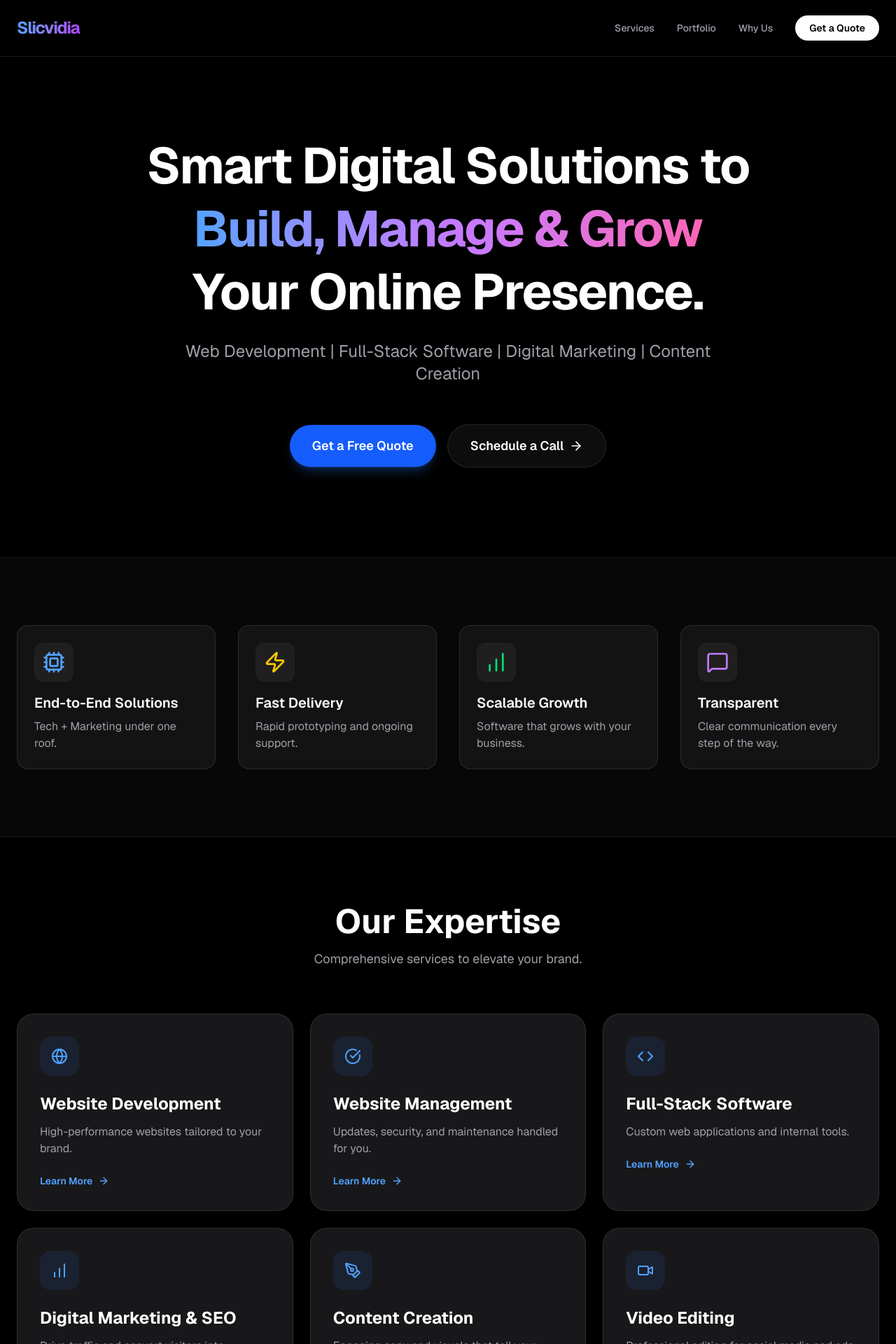
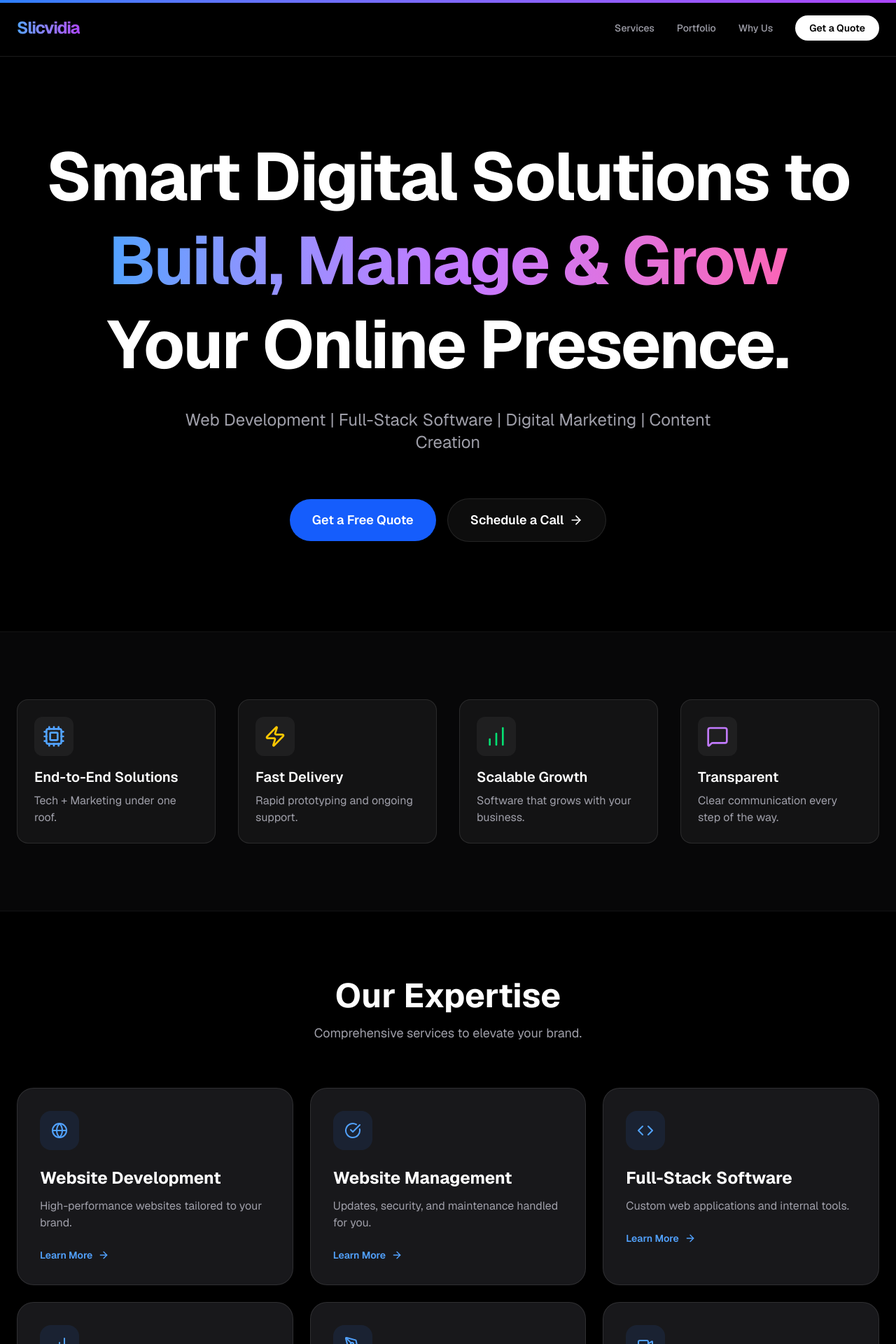
Before and after one commit to Mateen7c7/slicvidia, a Next.js app: page / in a window 1280 px wide. Shown: the top 1920 px of the page at 70% size. Built offline with nearby package versions, Linux system fonts and the light colour scheme.

Commit message:
feat: enhance UI with advanced Framer Motion animations, including scroll progress, blob effects, and interactive element transitions.

```diff
--- a/app/page.tsx
+++ b/app/page.tsx
@@ -1,7 +1,7 @@
 "use client";
 
 import { useState } from "react";
-import { motion } from "framer-motion";
+import { motion, useScroll, useTransform, Variants } from "framer-motion";
 import {
   Code,
   BarChart,
@@ -17,46 +17,100 @@ import {
   MessageSquare,
 } from "lucide-react";
 
-const fadeInUp = {
-  initial: { opacity: 0, y: 20 },
-  animate: { opacity: 1, y: 0 },
-  transition: { duration: 0.5 },
+// Animation Variants
+const fadeIn: Variants = {
+  hidden: { opacity: 0, y: 20 },
+  visible: {
+    opacity: 1,
+    y: 0,
+    transition: { duration: 0.6, ease: "easeOut" },
+  },
 };
 
-const staggerContainer = {
-  animate: {
+const staggerContainer: Variants = {
+  hidden: { opacity: 0 },
+  visible: {
+    opacity: 1,
     transition: {
       staggerChildren: 0.1,
+      delayChildren: 0.2,
+    },
+  },
+};
+
+const heroTextVariant: Variants = {
+  hidden: { opacity: 0, y: 50, filter: "blur(10px)" },
+  visible: {
+    opacity: 1,
+    y: 0,
+    filter: "blur(0px)",
+    transition: { duration: 1, ease: [0.22, 1, 0.36, 1] },
+  },
+};
+
+const blobAnimation: Variants = {
+  animate: {
+    scale: [1, 1.1, 1],
+    rotate: [0, 10, -10, 0],
+    x: [0, 50, -50, 0],
+    y: [0, -30, 30, 0],
+    transition: {
+      duration: 20,
+      repeat: Infinity,
+      ease: "linear",
     },
   },
 };
 
 export default function Home() {
   const [isMenuOpen, setIsMenuOpen] = useState(false);
+  const { scrollYProgress } = useScroll();
+  const scaleX = useTransform(scrollYProgress, [0, 1], [0, 1]);
 
   return (
     <div className="min-h-screen bg-black text-white selection:bg-blue-500 selection:text-white font-sans overflow-x-hidden">
+      {/* Scroll Progress Bar */}
+      <motion.div
+        className="fixed top-0 left-0 right-0 h-1 bg-gradient-to-r from-blue-500 to-purple-500 origin-left z-[60]"
+        style={{ scaleX }}
+      />
+
       {/* Navigation */}
       <nav className="fixed top-0 w-full z-50 bg-black/80 backdrop-blur-md border-b border-white/10">
         <div className="max-w-7xl mx-auto px-6 h-20 flex items-center justify-between">
-          <div className="text-2xl font-bold tracking-tighter bg-gradient-to-r from-blue-400 to-purple-500 bg-clip-text text-transparent">
+          <motion.div
+            initial={{ opacity: 0, x: -20 }}
+            animate={{ opacity: 1, x: 0 }}
+            transition={{ duration: 0.5 }}
+            className="text-2xl font-bold tracking-tighter bg-gradient-to-r from-blue-400 to-purple-500 bg-clip-text text-transparent"
+          >
             Slicvidia
-          </div>
+          </motion.div>
 
           {/* Desktop Nav */}
           <div className="hidden md:flex items-center gap-8 text-sm font-medium text-zinc-400">
-            <a href="#services" className="hover:text-white transition-colors">
-              Services
-            </a>
-            <a href="#portfolio" className="hover:text-white transition-colors">
-              Portfolio
-            </a>
-            <a href="#about" className="hover:text-white transition-colors">
-              Why Us
-            </a>
-            <button className="bg-white text-black px-5 py-2 rounded-full font-semibold hover:bg-zinc-200 transition-colors">
+            {["Services", "Portfolio", "Why Us"].map((item, i) => (
+              <motion.a
+                key={item}
+                href={`#${item.toLowerCase().replace(" ", "")}`}
+                initial={{ opacity: 0, y: -10 }}
+                animate={{ opacity: 1, y: 0 }}
+                transition={{ delay: 0.1 * i, duration: 0.5 }}
+                className="hover:text-white transition-colors relative group"
+              >
+                {item}
+                <span className="absolute -bottom-1 left-0 w-0 h-0.5 bg-blue-500 transition-all group-hover:w-full" />
+              </motion.a>
+            ))}
+            <motion.button
+              initial={{ opacity: 0, scale: 0.8 }}
+              animate={{ opacity: 1, scale: 1 }}
+              whileHover={{ scale: 1.05 }}
+              whileTap={{ scale: 0.95 }}
+              className="bg-white text-black px-5 py-2 rounded-full font-semibold hover:bg-zinc-200 transition-colors"
+            >
               Get a Quote
-            </button>
+            </motion.button>
           </div>
 
           {/* Mobile Menu Button */}
@@ -106,41 +160,73 @@ export default function Home() {
       </nav>
 
       {/* 1️⃣ Hero Section */}
-      <section className="relative pt-32 pb-20 md:pt-48 md:pb-32 px-6 overflow-hidden">
+      <section className="relative pt-32 pb-20 md:pt-48 md:pb-32 px-6 overflow-hidden min-h-[90vh] flex items-center justify-center">
         {/* Animated Background Gradient */}
-        <div className="absolute top-0 left-1/2 -translate-x-1/2 w-[1000px] h-[600px] bg-blue-500/20 rounded-full blur-[120px] -z-10 animate-pulse" />
-        <div className="absolute bottom-0 right-0 w-[800px] h-[600px] bg-purple-500/10 rounded-full blur-[100px] -z-10" />
+        <motion.div
+          variants={blobAnimation}
+          animate="animate"
+          className="absolute top-0 left-1/4 w-[800px] h-[800px] bg-blue-600/20 rounded-full blur-[120px] -z-10"
+        />
+        <motion.div
+          variants={blobAnimation}
+          animate="animate"
+          transition={{ delay: 2 }} // Offset the second blob
+          className="absolute bottom-0 right-1/4 w-[600px] h-[600px] bg-purple-600/20 rounded-full blur-[100px] -z-10"
+        />
 
-        <div className="max-w-7xl mx-auto text-center">
+        <div className="max-w-7xl mx-auto text-center z-10">
           <motion.div
-            initial={{ opacity: 0, y: 30 }}
-            animate={{ opacity: 1, y: 0 }}
-            transition={{ duration: 0.8 }}
-            className="space-y-6"
+            initial="hidden"
+            animate="visible"
+            variants={staggerContainer}
+            className="space-y-8"
           >
-            <h1 className="text-5xl md:text-7xl font-bold tracking-tight leading-tight">
+            <motion.h1
+              variants={heroTextVariant}
+              className="text-5xl md:text-7xl lg:text-8xl font-bold tracking-tight leading-tight"
+            >
               Smart Digital Solutions to <br className="hidden md:block" />
-              <span className="text-transparent bg-clip-text bg-gradient-to-r from-blue-400 via-purple-400 to-pink-400">
+              <span className="text-transparent bg-clip-text bg-gradient-to-r from-blue-400 via-purple-400 to-pink-400 animate-gradient-x">
                 Build, Manage & Grow
               </span>{" "}
               <br className="hidden md:block" />
               Your Online Presence.
-            </h1>
+            </motion.h1>
 
-            <p className="text-xl md:text-2xl text-zinc-400 max-w-3xl mx-auto">
+            <motion.p
+              variants={fadeIn}
+              className="text-xl md:text-2xl text-zinc-400 max-w-3xl mx-auto"
+            >
               Web Development | Full-Stack Software | Digital Marketing |
               Content Creation
-            </p>
+            </motion.p>
 
-            <div className="flex flex-col sm:flex-row items-center justify-center gap-4 pt-8">
-              <button className="w-full sm:w-auto px-8 py-4 bg-blue-600 hover:bg-blue-500 text-white rounded-full font-semibold text-lg transition-all transform hover:scale-105 shadow-lg shadow-blue-500/25">
+            <motion.div
+              variants={fadeIn}
+              className="flex flex-col sm:flex-row items-center justify-center gap-4 pt-8"
+            >
+              <motion.button
+                whileHover={{
+                  scale: 1.05,
+                  boxShadow: "0 0 20px rgba(59, 130, 246, 0.5)",
+                }}
+                whileTap={{ scale: 0.95 }}
+                className="w-full sm:w-auto px-8 py-4 bg-blue-600 text-white rounded-full font-semibold text-lg transition-all"
+              >
                 Get a Free Quote
-              </button>
-              <button className="w-full sm:w-auto px-8 py-4 bg-white/5 hover:bg-white/10 border border-white/10 text-white rounded-full font-semibold text-lg transition-all backdrop-blur-sm flex items-center justify-center gap-2 group">
+              </motion.button>
+              <motion.button
+                whileHover={{
+                  scale: 1.05,
+                  backgroundColor: "rgba(255,255,255,0.1)",
+                }}
+                whileTap={{ scale: 0.95 }}
+                className="w-full sm:w-auto px-8 py-4 bg-white/5 border border-white/10 text-white rounded-full font-semibold text-lg transition-all backdrop-blur-sm flex items-center justify-center gap-2 group"
+              >
                 Schedule a Call
                 <ArrowRight className="w-5 h-5 group-hover:translate-x-1 transition-transform" />
-              </button>
-            </div>
+              </motion.button>
+            </motion.div>
           </motion.div>
         </div>
       </section>
@@ -152,9 +238,9 @@ export default function Home() {
       >
         <div className="max-w-7xl mx-auto px-6">
           <motion.div
-            initial="initial"
-            whileInView="animate"
-            viewport={{ once: true }}
+            initial="hidden"
+            whileInView="visible"
+            viewport={{ once: true, margin: "-100px" }}
             variants={staggerContainer}
             className="grid grid-cols-1 md:grid-cols-2 lg:grid-cols-4 gap-8"
           >
@@ -182,8 +268,9 @@ export default function Home() {
             ].map((item, index) => (
               <motion.div
                 key={index}
-                variants={fadeInUp}
-                className="p-6 rounded-2xl bg-white/5 border border-white/10 hover:border-blue-500/50 transition-colors"
+                variants={fadeIn}
+                whileHover={{ y: -5, borderColor: "rgba(59, 130, 246, 0.5)" }}
+                className="p-6 rounded-2xl bg-white/5 border border-white/10 transition-colors duration-300"
               >
                 <div className="mb-4 p-3 bg-white/5 rounded-xl w-fit">
                   {item.icon}
@@ -199,16 +286,27 @@ export default function Home() {
       {/* 3️⃣ Services Preview Section */}
       <section id="services" className="py-24 px-6">
         <div className="max-w-7xl mx-auto">
-          <div className="text-center mb-16">
+          <motion.div
+            initial={{ opacity: 0, y: 20 }}
+            whileInView={{ opacity: 1, y: 0 }}
+            viewport={{ once: true }}
+            className="text-center mb-16"
+          >
             <h2 className="text-3xl md:text-5xl font-bold mb-4">
               Our Expertise
             </h2>
             <p className="text-zinc-400 text-lg">
               Comprehensive services to elevate your brand.
             </p>
-          </div>
+          </motion.div>
 
-          <div className="grid grid-cols-1 md:grid-cols-2 lg:grid-cols-3 gap-6">
+          <motion.div
+            initial="hidden"
+            whileInView="visible"
+            viewport={{ once: true }}
+            variants={staggerContainer}
+            className="grid grid-cols-1 md:grid-cols-2 lg:grid-cols-3 gap-6"
+          >
             {[
               {
                 title: "Website Development",
@@ -243,23 +341,24 @@ export default function Home() {
             ].map((service, index) => (
               <motion.div
                 key={index}
-                initial={{ opacity: 0, scale: 0.95 }}
-                whileInView={{ opacity: 1, scale: 1 }}
-                viewport={{ once: true }}
-                transition={{ delay: index * 0.1 }}
-                className="group p-8 rounded-3xl bg-zinc-900 border border-white/10 hover:bg-zinc-800 transition-all hover:-translate-y-1 cursor-pointer"
+                variants={fadeIn}
+                whileHover={{ scale: 1.02, backgroundColor: "rgb(24 24 27)" }}
+                className="group p-8 rounded-3xl bg-zinc-900 border border-white/10 cursor-pointer transition-all duration-300"
               >
-                <div className="mb-6 p-4 bg-blue-500/10 text-blue-400 rounded-2xl w-fit group-hover:bg-blue-500 group-hover:text-white transition-colors">
+                <div className="mb-6 p-4 bg-blue-500/10 text-blue-400 rounded-2xl w-fit group-hover:bg-blue-500 group-hover:text-white transition-colors duration-300">
                   {service.icon}
                 </div>
                 <h3 className="text-2xl font-bold mb-3">{service.title}</h3>
                 <p className="text-zinc-400 mb-6">{service.desc}</p>
                 <div className="flex items-center text-sm font-semibold text-blue-400 group-hover:text-blue-300">
-                  Learn More <ArrowRight className="w-4 h-4 ml-2" />
+                  Learn More{" "}
+                  <motion.span whileHover={{ x: 5 }}>
+                    <ArrowRight className="w-4 h-4 ml-2" />
+                  </motion.span>
                 </div>
               </motion.div>
             ))}
-          </div>
+          </motion.div>
         </div>
       </section>
 
@@ -270,32 +369,48 @@ export default function Home() {
       >
         <div className="max-w-7xl mx-auto">
           <div className="flex flex-col md:flex-row md:items-end justify-between mb-12 gap-6">
-            <div>
+            <motion.div
+              initial={{ opacity: 0, x: -20 }}
+              whileInView={{ opacity: 1, x: 0 }}
+              viewport={{ once: true }}
+            >
               <h2 className="text-3xl md:text-5xl font-bold mb-4">
                 Selected Work
               </h2>
               <p className="text-zinc-400 text-lg">
                 See how we help businesses thrive.
               </p>
-            </div>
-            <button className="text-white border-b border-white pb-1 hover:text-blue-400 hover:border-blue-400 transition-colors">
+            </motion.div>
+            <motion.button
+              whileHover={{ x: 5 }}
+              className="text-white border-b border-white pb-1 hover:text-blue-400 hover:border-blue-400 transition-colors"
+            >
               View All Projects
-            </button>
+            </motion.button>
           </div>
 
           <div className="grid grid-cols-1 md:grid-cols-2 gap-8">
-            {[1, 2].map((item) => (
-              <div
+            {[1, 2].map((item, i) => (
+              <motion.div
                 key={item}
+                initial={{ opacity: 0, y: 30 }}
+                whileInView={{ opacity: 1, y: 0 }}
+                viewport={{ once: true }}
+                transition={{ delay: i * 0.2 }}
                 className="group relative aspect-video rounded-3xl overflow-hidden bg-zinc-800 border border-white/10"
               >
                 {/* Placeholder for Project Image */}
-                <div className="absolute inset-0 bg-gradient-to-br from-zinc-800 to-zinc-900 flex items-center justify-center group-hover:scale-105 transition-transform duration-500">
-                  <span className="text-zinc-600 font-medium">
+                <div className="absolute inset-0 bg-gradient-to-br from-zinc-800 to-zinc-900 flex items-center justify-center group-hover:scale-110 transition-transform duration-700 ease-in-out">
+                  <span className="text-zinc-600 font-medium text-xl">
                     Project Demo {item}
                   </span>
                 </div>
-                <div className="absolute inset-0 bg-black/60 opacity-0 group-hover:opacity-100 transition-opacity flex flex-col items-center justify-center p-6 text-center">
+                <div className="absolute inset-0 bg-black/80 opacity-0 group-hover:opacity-100 transition-opacity duration-300 flex flex-col items-center justify-center p-6 text-center backdrop-blur-sm">
+                  <motion.div
+                    initial={{ y: 20, opacity: 0 }}
+                    whileInView={{ y: 0, opacity: 1 }} // This might trigger prematurely if not careful, but group hover handles visibility
+                    className="transform translate-y-4 group-hover:translate-y-0 transition-transform duration-300"
+                  >
                     <h3 className="text-2xl font-bold mb-2">
                       E-Commerce Platform
                     </h3>
@@ -305,8 +420,9 @@ export default function Home() {
                     <button className="px-6 py-2 bg-white text-black rounded-full font-semibold hover:bg-zinc-200">
                       View Case Study
                     </button>
+                  </motion.div>
                 </div>
-              </div>
+              </motion.div>
             ))}
           </div>
         </div>
@@ -315,9 +431,14 @@ export default function Home() {
       {/* 5️⃣ Reviews / Social Proof */}
       <section className="py-24 px-6">
         <div className="max-w-4xl mx-auto text-center">
-          <h2 className="text-3xl md:text-4xl font-bold mb-16">
+          <motion.h2
+            initial={{ opacity: 0 }}
+            whileInView={{ opacity: 1 }}
+            viewport={{ once: true }}
+            className="text-3xl md:text-4xl font-bold mb-16"
+          >
             Trusted by Innovative Brands
-          </h2>
+          </motion.h2>
           <div className="grid grid-cols-1 md:grid-cols-2 gap-8">
             {[
               {
@@ -333,8 +454,13 @@ export default function Home() {
                 role: "Founder, GrowthLabs",
               },
             ].map((review, index) => (
-              <div
+              <motion.div
                 key={index}
+                initial={{ opacity: 0, scale: 0.9 }}
+                whileInView={{ opacity: 1, scale: 1 }}
+                viewport={{ once: true }}
+                transition={{ delay: index * 0.2 }}
+                whileHover={{ y: -5 }}
                 className="p-8 rounded-3xl bg-zinc-900/50 border border-white/10 relative"
               >
                 <div className="text-4xl text-blue-500 absolute top-6 left-6">
@@ -347,7 +473,7 @@ export default function Home() {
                   <div className="font-bold">{review.author}</div>
                   <div className="text-sm text-zinc-500">{review.role}</div>
                 </div>
-              </div>
+              </motion.div>
             ))}
           </div>
         </div>
@@ -355,7 +481,12 @@ export default function Home() {
 
       {/* 6️⃣ CTA Section */}
       <section className="py-32 px-6">
-        <div className="max-w-5xl mx-auto relative rounded-[3rem] overflow-hidden bg-gradient-to-br from-blue-600 to-purple-700 text-center p-12 md:p-24">
+        <motion.div
+          initial={{ opacity: 0, scale: 0.95 }}
+          whileInView={{ opacity: 1, scale: 1 }}
+          viewport={{ once: true }}
+          className="max-w-5xl mx-auto relative rounded-[3rem] overflow-hidden bg-gradient-to-br from-blue-600 to-purple-700 text-center p-12 md:p-24"
+        >
           <div className="absolute inset-0 bg-white/5 mix-blend-overlay"></div>
           <div className="relative z-10 space-y-8">
             <h2 className="text-4xl md:text-6xl font-bold tracking-tight">
@@ -365,11 +496,15 @@ export default function Home() {
               Let’s bring your idea to life with a team that cares about your
               success.
             </p>
-            <button className="px-10 py-5 bg-white text-blue-600 rounded-full font-bold text-xl hover:bg-blue-50 transition-colors shadow-xl">
+            <motion.button
+              whileHover={{ scale: 1.05 }}
+              whileTap={{ scale: 0.95 }}
+              className="px-10 py-5 bg-white text-blue-600 rounded-full font-bold text-xl hover:bg-blue-50 transition-colors shadow-xl"
+            >
               Book a Strategy Call
-            </button>
+            </motion.button>
           </div>
-        </div>
+        </motion.div>
       </section>
 
       {/* 7️⃣ Footer */}
```
Lines whose indentation alone changed are shown as unchanged.
